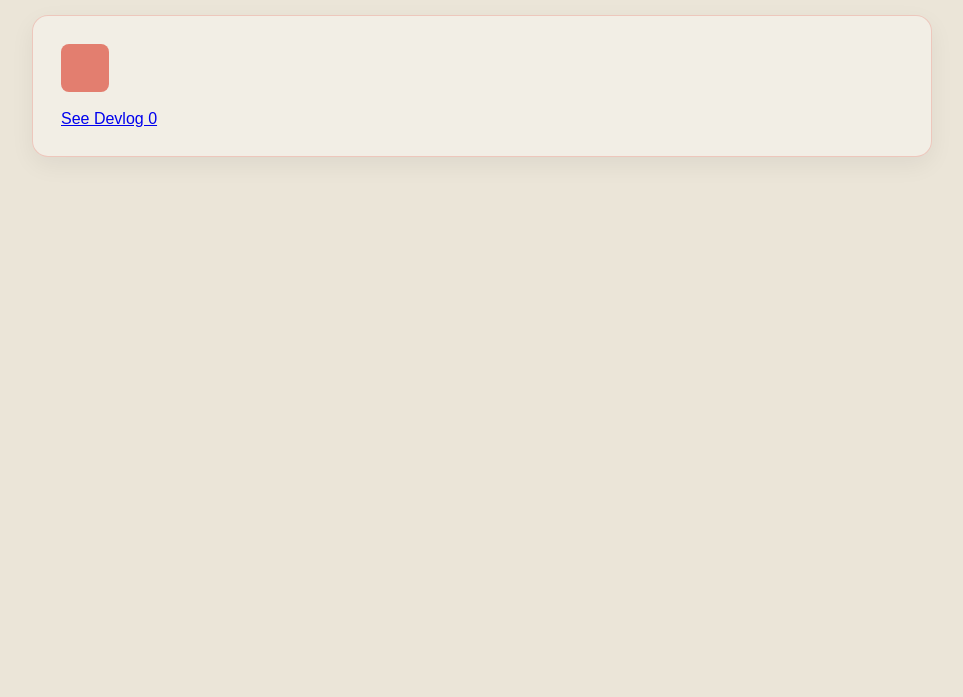
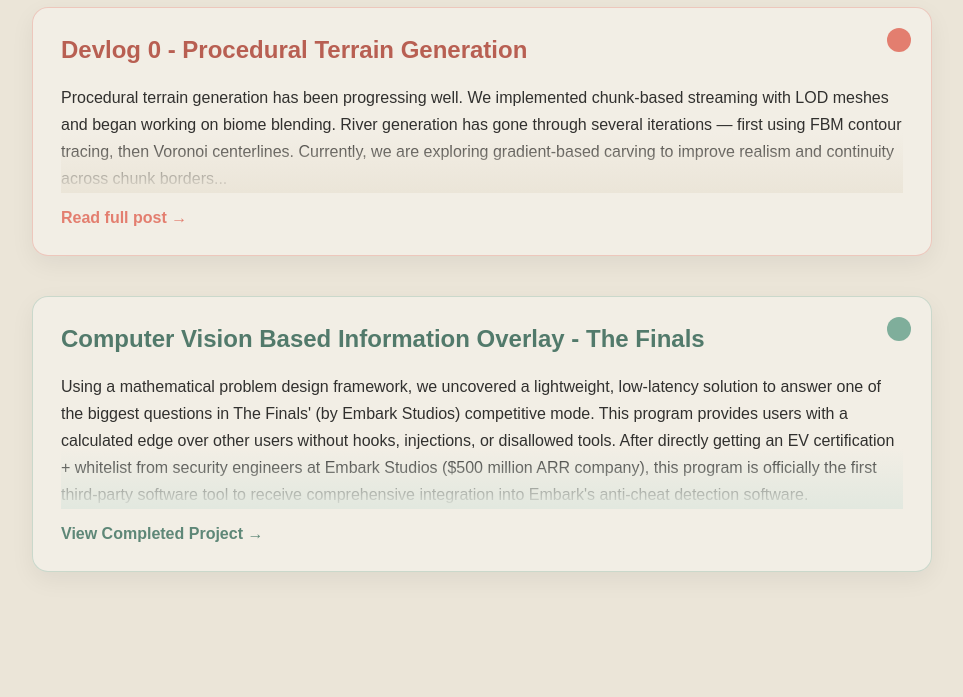
Before and after one commit to SameerBalhara/sameerbalhara.github.io, a plain HTML site: page index.html in a window 1280 px wide. Shown: the part 103-800 px from the top of the page, without its empty margins (158-1121 px from the left). Drawn offline with Linux system fonts and the light colour scheme.

Commit message:
Update index.html

```diff
--- a/index.html
+++ b/index.html
@@ -40,6 +40,19 @@ iframe {
     padding: 28px;
     margin-bottom: 40px;
     box-shadow: 0 8px 24px rgba(0, 0, 0, 0.06);
+    cursor: pointer;
+    transition: 0.2s ease;
+}
+
+.post:hover {
+    transform: translateY(-4px);
+    box-shadow: 0 14px 32px rgba(0,0,0,0.12);
+}
+
+.post-link {
+    text-decoration: none;
+    color: inherit;
+    display: block;
 }
 
 .post-accent {
@@ -50,9 +63,61 @@ iframe {
     margin-bottom: 18px;
 }
 
+.post-preview {
+    position: relative;
+    margin-top: 12px;
+    color: rgba(0,0,0,0.8);
+    line-height: 1.7;
+
+    display: -webkit-box;
+    -webkit-line-clamp: 5;   /* NUMBER OF LINES TO SHOW */
+    -webkit-box-orient: vertical;
+
+    overflow: hidden;
+}
+
+.post-circle {
+    width: clamp(16px, 2.5vw, 24px);
+    height: clamp(16px, 2.5vw, 24px);
+    background: #e37e6f;
+    border-radius: 50%;
+    position: absolute;
+    top: clamp(14px, 2vw, 20px);
+    right: clamp(14px, 2vw, 20px);
+}
+
+/* Fade effect */
+.post-preview::after {
+    content: "";
+    position: absolute;
+    bottom: 0;
+    left: 0;
+    right: 0;
+    height: 60px;
+
+    background: linear-gradient(
+        rgba(235,229,216,0),
+        rgba(235,229,216,1)
+    );
+
+    pointer-events: none;
+}
+
+.readmore {
+    display: inline-block;
+    margin-top: 16px;
+    font-weight: bold;
+    color: #e37e6f;
+    text-decoration: none;
+}
+
+.readmore:hover {
+    text-decoration: underline;
+}
+
 
 h1 {
-    font-size: 42px;
+    font-size: 35px;
     margin-top: 0;
     margin-bottom: 30px;
 }
@@ -63,8 +128,37 @@ h2 {
 }
 
 p {
-    line-height: 1.6;
+    font-size: clamp(1rem, 1.5vw, 1.08rem);
+    line-height: 1.7;
 }
+
+.post.completed {
+    border: 1px solid rgba(127, 174, 155, 0.35);
+}
+
+.post.completed .post-circle {
+    background: #7FAE9B;
+}
+
+.post.completed h2 {
+    color: #527A6B;
+}
+
+.post.completed .readmore {
+    color: #5E8777;
+}
+
+.post.completed .post-preview::after {
+    background: linear-gradient(
+        rgba(235, 229, 216, 0),
+        rgba(226, 232, 223, 1)
+    );
+}
+
+.post.completed:hover {
+    box-shadow: 0 14px 32px rgba(94, 135, 119, 0.10);
+}
+
 </style>
 </head>
 
@@ -72,14 +166,40 @@ p {
 
 <div class="container">
 
-<h1>Sameer's Software Portfolio/Blog</h1>
+<h1>Sameer Balhara - Software Engineering Blog</h1>
 
-<div class="post">
-    <div class="post-accent"></div>
+<a class="post-link" href="post1.html">
+    <div class="post">
+        <div class="post-circle"></div>
 
-<a href="post1.html">See Devlog 0</a>
+        <h2>Devlog 0 - Procedural Terrain Generation</h2>
 
-</div>
+        <div class="post-preview">
+            Procedural terrain generation has been progressing well.
+            We implemented chunk-based streaming with LOD meshes and began working
+            on biome blending. River generation has gone through several iterations
+            — first using FBM contour tracing, then Voronoi centerlines.
+            Currently, we are exploring gradient-based carving to improve realism and
+            continuity across chunk borders...
+        </div>
+
+        <span class="readmore">Read full post →</span>
+    </div>
+</a>
+
+<a class="post-link" href="post2.html">
+    <div class="post completed">
+        <div class="post-circle"></div>
+
+        <h2>Computer Vision Based Information Overlay - The Finals</h2>
+
+        <div class="post-preview">
+            Using a mathematical problem design framework, we uncovered a lightweight, low-latency solution to answer one of the biggest questions in The Finals' (by Embark Studios) competitive mode. This program provides users with a calculated edge over other users without hooks, injections, or disallowed tools. After directly getting an EV certification + whitelist from security engineers at Embark Studios ($500 million ARR company), this program is officially the first third-party software tool to receive comprehensive integration into Embark's anti-cheat detection software.
+        </div>
+
+        <span class="readmore">View Completed Project →</span>
+    </div>
+</a>
 
 </div>
 
```
